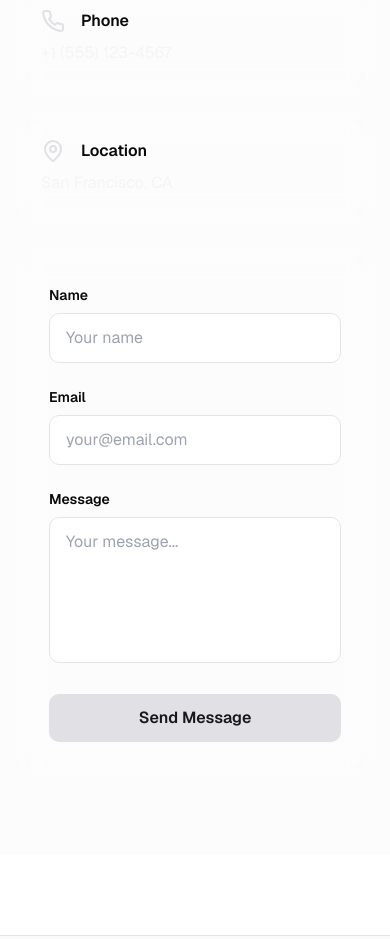
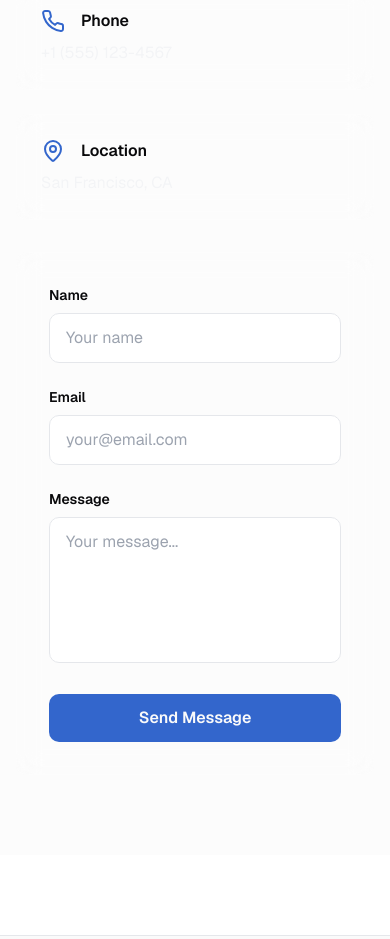
Before and after one commit to DarrySX/portafolio-template, a Next.js app: page / in a window 390 px wide. Shown: the part 10180-11119 px from the top of the page. Built offline with nearby package versions, Linux system fonts and the light colour scheme.

Commit message:
styles added and fixed

```diff
--- a/app/globals.css
+++ b/app/globals.css
@@ -1,3 +1,11 @@
+/*
+  MEJORAS DE CONTRASTE REALIZADAS:
+  - Colores primary actualizados para mejor contraste en ambos modos
+  - Gradient-text con colores específicos para light/dark mode
+  - Variables muted-foreground ajustadas para mejor legibilidad
+  - Botones con colores más contrastantes
+*/
+
 @tailwind base;
 @tailwind components;
 @tailwind utilities;
@@ -10,19 +18,19 @@
   --card-foreground: 240 10% 3.9%;
   --popover: 0 0% 100%;
   --popover-foreground: 240 10% 3.9%;
-  --primary: 240 9% 89%;
-  --primary-foreground: 240 5.9% 10%;
-  --secondary: 240 4.8% 95.9%;
-  --secondary-foreground: 240 5.9% 10%;
-  --muted: 240 4.8% 95.9%;
-  --muted-foreground: 240 3.8% 46.1%;
-  --accent: 240 4.8% 95.9%;
-  --accent-foreground: 240 5.9% 10%;
+  --primary: 220 60% 50%;
+  --primary-foreground: 0 0% 98%;
+  --secondary: 220 14.3% 95.9%;
+  --secondary-foreground: 220 8.9% 9%;
+  --muted: 220 14.3% 95.9%;
+  --muted-foreground: 220 8.9% 40%;
+  --accent: 220 14.3% 95.9%;
+  --accent-foreground: 220 8.9% 9%;
   --destructive: 0 84.2% 60.2%;
   --destructive-foreground: 0 0% 98%;
-  --border: 240 5.9% 90%;
-  --input: 240 5.9% 90%;
-  --ring: 240 5.9% 10%;
+  --border: 220 13% 91%;
+  --input: 220 13% 91%;
+  --ring: 220 60% 50%;
   --chart-1: 12 76% 61%;
   --chart-2: 173 58% 39%;
   --chart-3: 197 37% 24%;
@@ -33,25 +41,25 @@
 
 .dark {
   /* Dark mode - light text on dark background */
-  --background: 240 10% 3.9%;
+  --background: 220 10% 3.9%;
   --foreground: 0 0% 98%;
-  --card: 240 10% 3.9%;
+  --card: 220 10% 3.9%;
   --card-foreground: 0 0% 98%;
-  --popover: 240 10% 3.9%;
+  --popover: 220 10% 3.9%;
   --popover-foreground: 0 0% 98%;
-  --primary: 0 0% 98%;
-  --primary-foreground: 240 5.9% 10%;
-  --secondary: 240 3.7% 15.9%;
+  --primary: 220 70% 55%;
+  --primary-foreground: 220 9% 9%;
+  --secondary: 220 3.7% 15.9%;
   --secondary-foreground: 0 0% 98%;
-  --muted: 240 3.7% 15.9%;
-  --muted-foreground: 240 5% 64.9%;
-  --accent: 240 3.7% 15.9%;
+  --muted: 220 3.7% 15.9%;
+  --muted-foreground: 220 5% 70%;
+  --accent: 220 3.7% 15.9%;
   --accent-foreground: 0 0% 98%;
   --destructive: 0 62.8% 30.6%;
   --destructive-foreground: 0 0% 98%;
-  --border: 240 3.7% 15.9%;
-  --input: 240 3.7% 15.9%;
-  --ring: 240 4.9% 83.9%;
+  --border: 220 3.7% 15.9%;
+  --input: 220 3.7% 15.9%;
+  --ring: 220 70% 55%;
   --chart-1: 220 70% 50%;
   --chart-2: 160 60% 45%;
   --chart-3: 30 80% 55%;
@@ -88,15 +96,19 @@
   }
 
   .gradient-text {
-    @apply bg-gradient-to-r from-primary via-accent to-primary bg-clip-text text-transparent;
+    @apply bg-gradient-to-r from-primary via-blue-600 to-purple-600 bg-clip-text text-transparent;
+  }
+
+  .dark .gradient-text {
+    @apply bg-gradient-to-r from-blue-400 via-purple-400 to-pink-400 bg-clip-text text-transparent;
   }
 
   .button-primary {
-    @apply px-6 py-3 bg-primary hover:opacity-90 text-primary-foreground rounded-lg font-semibold transition-all duration-300 transform hover:scale-105;
+    @apply px-6 py-3 bg-primary hover:bg-primary/90 text-primary-foreground rounded-lg font-semibold transition-all duration-300 transform hover:scale-105;
   }
 
   .button-secondary {
-    @apply px-6 py-3 bg-transparent border-2 border-primary text-foreground hover:bg-primary/10 rounded-lg font-semibold transition-all duration-300;
+    @apply px-6 py-3 bg-transparent border-2 border-primary text-primary hover:bg-primary/10 rounded-lg font-semibold transition-all duration-300;
   }
 
   .section-title {
--- a/components/hero.tsx
+++ b/components/hero.tsx
@@ -76,12 +76,12 @@ export default function Hero() {
           <h1 className="text-5xl md:text-7xl font-bold mb-6 leading-tight">
             <span className="gradient-text">Crafting Digital</span>
             <br />
-            <span>Experiences</span>
+            <span className="text-foreground">Experiences</span>
           </h1>
         </motion.div>
 
         {/* Description */}
-        <motion.p variants={fadeInUp} className="text-xl text-muted max-w-2xl mx-auto mb-8 leading-relaxed">
+        <motion.p variants={fadeInUp} className="text-xl text-muted-foreground max-w-2xl mx-auto mb-8 leading-relaxed">
           Senior Frontend Developer specializing in building scalable, performant, and beautiful web applications with
           modern technologies. Transforming ideas into elegant solutions.
         </motion.p>
@@ -127,7 +127,7 @@ export default function Hero() {
           <motion.div
             animate={{ y: [0, 10, 0] }}
             transition={{ duration: 2, repeat: Number.POSITIVE_INFINITY }}
-            className="text-muted"
+            className="text-muted-foreground"
           >
             <svg className="w-6 h-6" fill="none" stroke="currentColor" viewBox="0 0 24 24">
               <path strokeLinecap="round" strokeLinejoin="round" strokeWidth={2} d="M19 14l-7 7m0 0l-7-7m7 7V3" />
@@ -149,7 +149,7 @@ export default function Hero() {
               transition={{ delay: 0.8 + index * 0.1 }}
             >
               <div className="text-3xl md:text-4xl font-bold gradient-text mb-2">{stat.number}</div>
-              <div className="text-sm text-muted">{stat.label}</div>
+              <div className="text-sm text-muted-foreground">{stat.label}</div>
             </motion.div>
           ))}
         </motion.div>
--- a/components/navigation.tsx
+++ b/components/navigation.tsx
@@ -35,7 +35,7 @@ export default function Navigation() {
             <Link
               key={item.href}
               href={item.href}
-              className="text-muted hover:text-foreground transition-colors duration-300"
+              className="text-muted-foreground hover:text-primary transition-colors duration-300 font-medium"
             >
               {item.label}
             </Link>
@@ -47,7 +47,7 @@ export default function Navigation() {
           {mounted && (
             <button
               onClick={() => setTheme(theme === "dark" ? "light" : "dark")}
-              className="p-2 rounded-lg hover:bg-card transition-colors"
+              className="p-2 rounded-lg hover:bg-accent transition-colors text-foreground hover:text-primary"
             >
               {theme === "dark" ? <Sun size={20} /> : <Moon size={20} />}
             </button>
@@ -55,7 +55,7 @@ export default function Navigation() {
 
           <button
             onClick={() => setIsOpen(!isOpen)}
-            className="md:hidden p-2 rounded-lg hover:bg-card transition-colors"
+            className="md:hidden p-2 rounded-lg hover:bg-accent transition-colors text-foreground hover:text-primary"
           >
             {isOpen ? <X size={24} /> : <Menu size={24} />}
           </button>
@@ -70,7 +70,7 @@ export default function Navigation() {
               <Link
                 key={item.href}
                 href={item.href}
-                className="text-muted hover:text-foreground transition-colors"
+                className="text-muted-foreground hover:text-primary transition-colors duration-300 font-medium"
                 onClick={() => setIsOpen(false)}
               >
                 {item.label}
```
Also changed, not shown: 1 other file (tests, documents, lock files or other folders).
